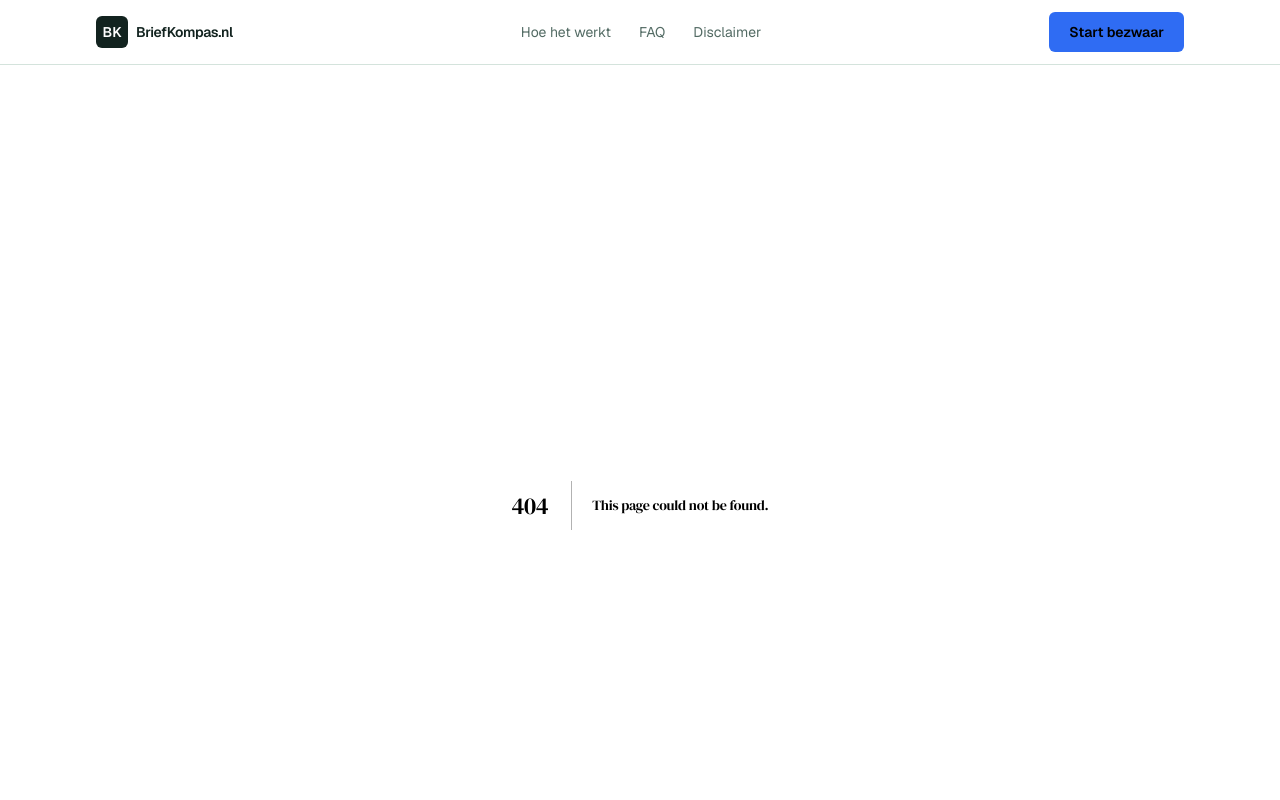
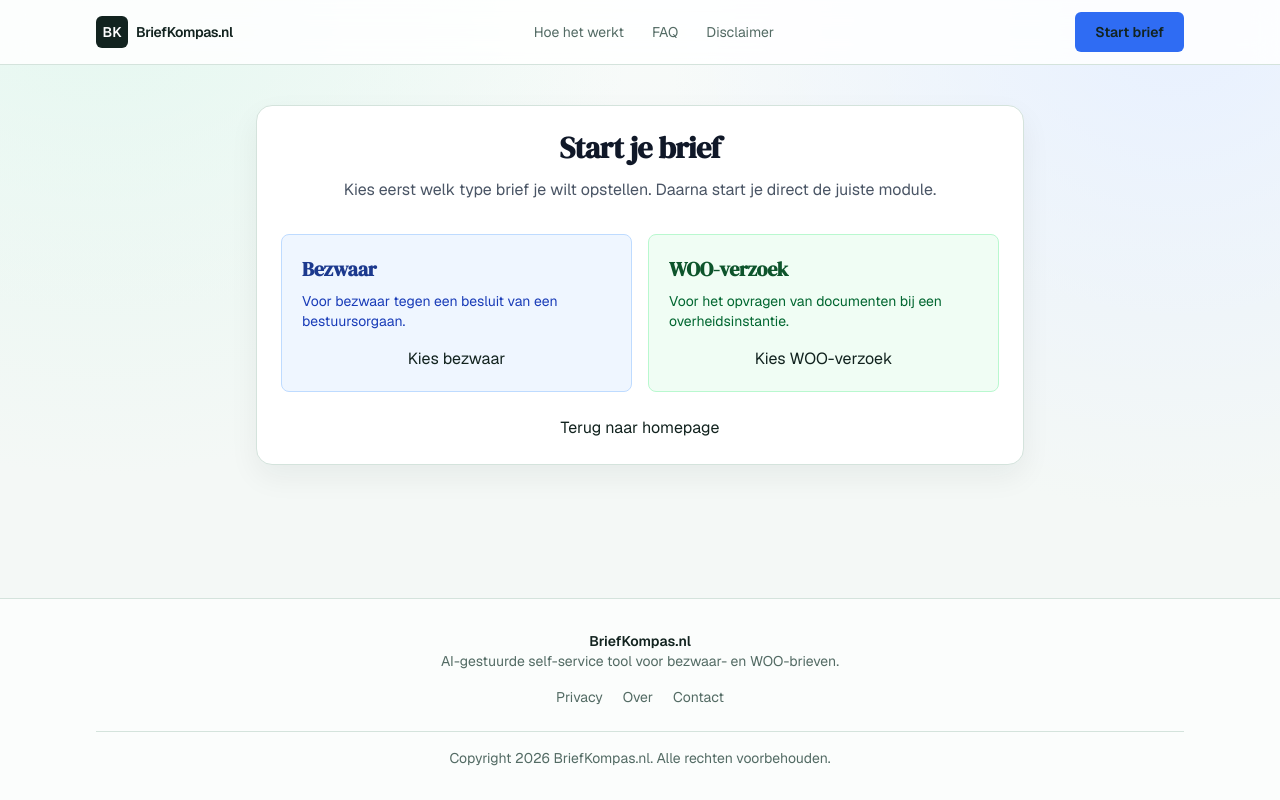
Before and after one commit to Stephanoud/briefkompas2, a Next.js app: page /start-brief in a window 1280 px wide. Before the commit this address had no page. Shown: the top 800 px of the page. Built offline with nearby package versions, Linux system fonts and the light colour scheme.

Commit message:
Route start CTA through flow selector and update header label

```diff
--- a/app/layout.tsx
+++ b/app/layout.tsx
@@ -62,10 +62,10 @@ export default function RootLayout({
               </nav>
 
               <Link
-                href="/start-bezwaar"
+                href="/start-brief"
                 className="inline-flex h-10 items-center justify-center rounded-md bg-[var(--brand)] px-5 text-sm font-semibold text-white hover:bg-[var(--brand-strong)]"
               >
-                Start bezwaar
+                Start brief
               </Link>
             </Container>
           </header>
--- a/app/page.tsx
+++ b/app/page.tsx
@@ -74,7 +74,7 @@ export default function Page() {
                   </p>
 
                   <div className="mt-5 flex flex-col items-center gap-3 lg:items-start">
-                    <Link href="/start-bezwaar" className={primaryButtonClass}>
+                    <Link href="/start-brief" className={primaryButtonClass}>
                       Start je brief
                     </Link>
                     <a href="#hoe-het-werkt" className={tertiaryButtonClass}>
@@ -193,7 +193,7 @@ export default function Page() {
               </p>
 
               <div className="mt-7 flex flex-wrap items-center justify-center gap-3">
-                <Link href="/start-bezwaar" className={primaryButtonClass}>
+                <Link href="/start-brief" className={primaryButtonClass}>
                   Start je brief
                 </Link>
 
--- /dev/null
+++ b/app/start-brief/page.tsx
@@ -0,0 +1,58 @@
+"use client";
+
+import { useRouter } from "next/navigation";
+import { useAppStore } from "@/lib/store";
+import { Card } from "@/components/Card";
+import { Button } from "@/components/Button";
+import { Flow } from "@/types";
+
+export default function StartBrief() {
+  const router = useRouter();
+  const { setFlow } = useAppStore();
+
+  const handleSelect = (flow: Flow) => {
+    setFlow(flow);
+    router.push(flow === "bezwaar" ? "/start-bezwaar" : "/start-woo");
+  };
+
+  return (
+    <div className="max-w-3xl mx-auto">
+      <Card>
+        <div className="text-center mb-8">
+          <h1 className="text-3xl font-bold text-gray-900 mb-3">Start je brief</h1>
+          <p className="text-gray-600">
+            Kies eerst welk type brief je wilt opstellen. Daarna start je direct de juiste module.
+          </p>
+        </div>
+
+        <div className="grid gap-4 md:grid-cols-2">
+          <div className="rounded-lg border border-blue-200 bg-blue-50 p-5">
+            <h2 className="text-xl font-semibold text-blue-900 mb-2">Bezwaar</h2>
+            <p className="text-sm text-blue-800 mb-4">
+              Voor bezwaar tegen een besluit van een bestuursorgaan.
+            </p>
+            <Button onClick={() => handleSelect("bezwaar")} className="w-full">
+              Kies bezwaar
+            </Button>
+          </div>
+
+          <div className="rounded-lg border border-green-200 bg-green-50 p-5">
+            <h2 className="text-xl font-semibold text-green-900 mb-2">WOO-verzoek</h2>
+            <p className="text-sm text-green-800 mb-4">
+              Voor het opvragen van documenten bij een overheidsinstantie.
+            </p>
+            <Button onClick={() => handleSelect("woo")} className="w-full">
+              Kies WOO-verzoek
+            </Button>
+          </div>
+        </div>
+
+        <div className="mt-6">
+          <Button variant="secondary" onClick={() => router.push("/")} className="w-full">
+            Terug naar homepage
+          </Button>
+        </div>
+      </Card>
+    </div>
+  );
+}
```
